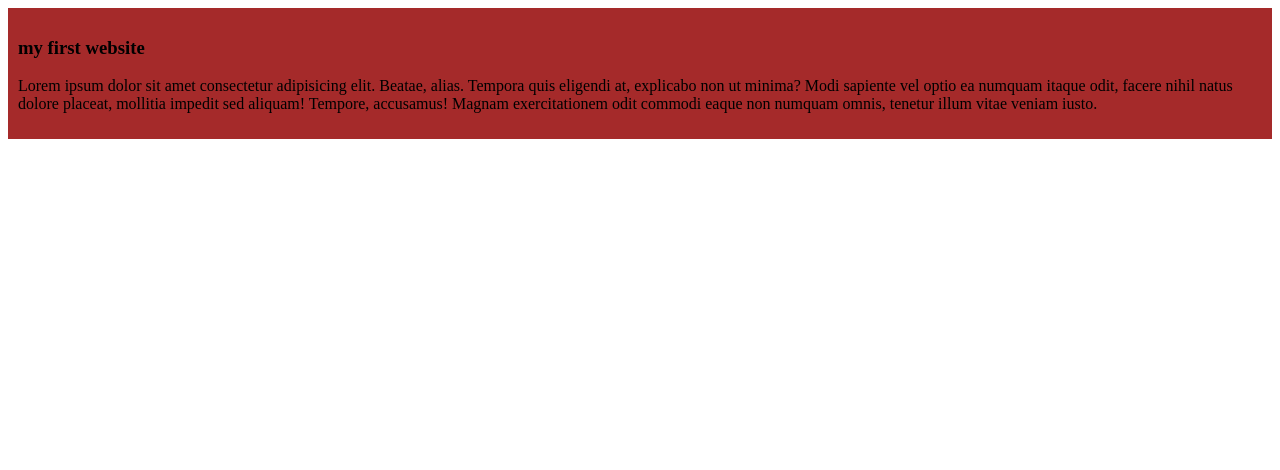
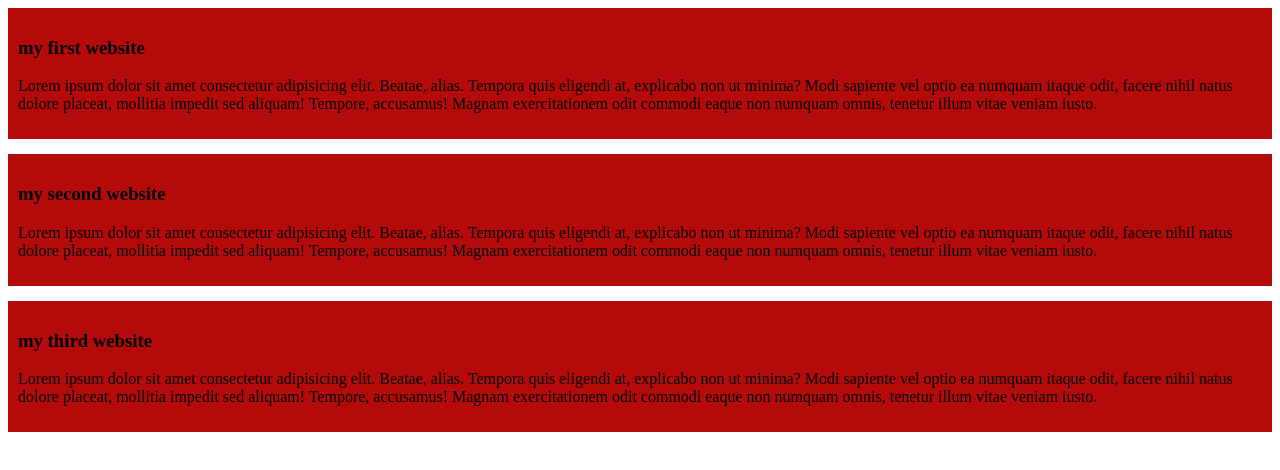
Before and after one commit to yousufrahman11/my-first-github-ripo, a plain HTML site: page index.html in a window 1280 px wide. Drawn offline with Linux system fonts and the light colour scheme.

Commit message:
added the second and third blog

```diff
--- a/index.html
+++ b/index.html
@@ -11,6 +11,14 @@
         <h3>my first website</h3>
         <p>Lorem ipsum dolor sit amet consectetur adipisicing elit. Beatae, alias. Tempora quis eligendi at, explicabo non ut minima? Modi sapiente vel optio ea numquam itaque odit, facere nihil natus dolore placeat, mollitia impedit sed aliquam! Tempore, accusamus! Magnam exercitationem odit commodi eaque non numquam omnis, tenetur illum vitae veniam iusto.</p>
     </div>
+    <div>
+        <h3>my second website</h3>
+        <p>Lorem ipsum dolor sit amet consectetur adipisicing elit. Beatae, alias. Tempora quis eligendi at, explicabo non ut minima? Modi sapiente vel optio ea numquam itaque odit, facere nihil natus dolore placeat, mollitia impedit sed aliquam! Tempore, accusamus! Magnam exercitationem odit commodi eaque non numquam omnis, tenetur illum vitae veniam iusto.</p>
+    </div>
+    <div>
+        <h3>my third website</h3>
+        <p>Lorem ipsum dolor sit amet consectetur adipisicing elit. Beatae, alias. Tempora quis eligendi at, explicabo non ut minima? Modi sapiente vel optio ea numquam itaque odit, facere nihil natus dolore placeat, mollitia impedit sed aliquam! Tempore, accusamus! Magnam exercitationem odit commodi eaque non numquam omnis, tenetur illum vitae veniam iusto.</p>
+    </div>
 
 </body>
 </html>
--- a/styles/style.css
+++ b/styles/style.css
@@ -1,4 +1,5 @@
 div{
-    background-color: brown;
+    background-color: rgb(181, 10, 10);
     padding: 10px;
+    margin-bottom: 15px;
 }
```
